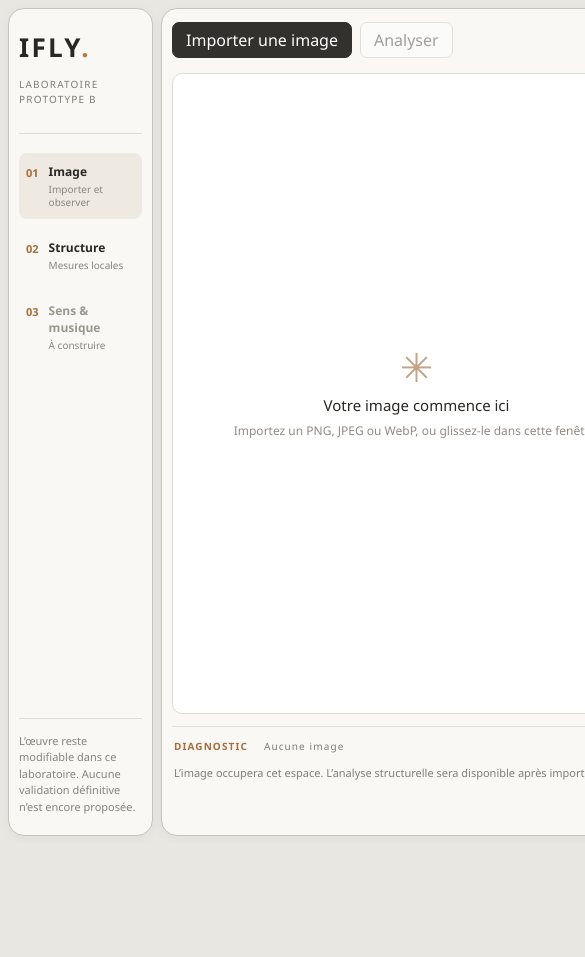
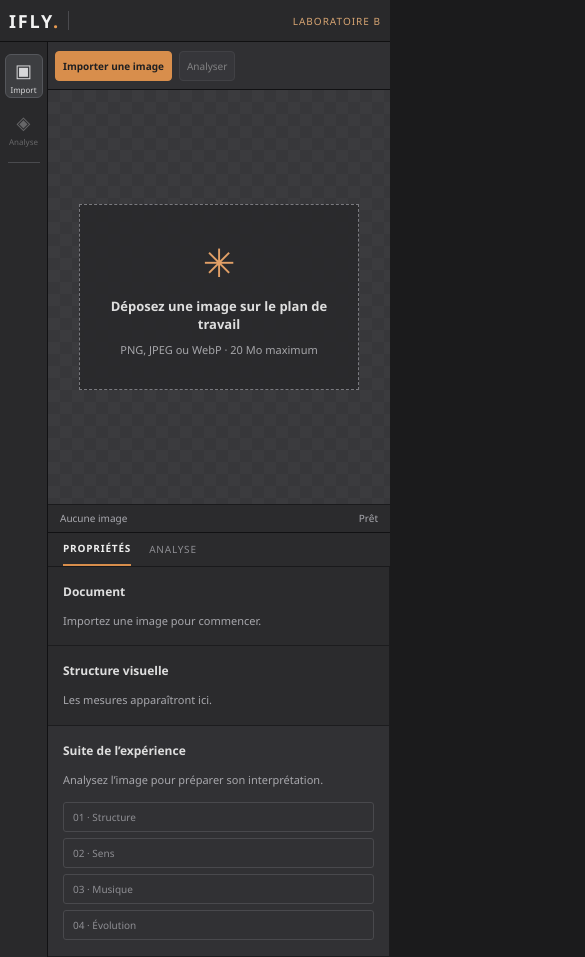
Before and after one commit to SpauriRosso/ifly, a React (Vite) app in the folder frontend/: page / in a window 390 px wide. Shown: the top 957 px of the page, 585 px wide, since content can reach past the window. Before the commit the page ends 844 px from the top, so only its background shows below. Built offline with nearby package versions, Linux system fonts and the light colour scheme.

Commit message:
Rework workspace as responsive graphics editor shell

```diff
--- a/frontend/src/App.tsx
+++ b/frontend/src/App.tsx
@@ -77,42 +77,60 @@ function App() {
   }, [])
 
   return <main className="app-shell" onDragOver={event => event.preventDefault()} onDrop={handleDrop}>
-    <aside className="tool-rail" aria-label="Étapes du laboratoire">
+    <header className="app-header">
       <div className="brand">IFLY<span>.</span></div>
-      <div className="rail-caption">LABORATOIRE<br />PROTOTYPE B</div>
-      <div className="rail-separator" />
-      <div className="step active"><span className="step-number">01</span><div><strong>Image</strong><small>Importer et observer</small></div></div>
-      <div className={`step ${analysis ? 'active' : ''}`}><span className="step-number">02</span><div><strong>Structure</strong><small>Mesures locales</small></div></div>
-      <div className="step muted"><span className="step-number">03</span><div><strong>Sens & musique</strong><small>À construire</small></div></div>
-      <div className="rail-bottom">L’œuvre reste modifiable dans ce laboratoire. Aucune validation définitive n’est encore proposée.</div>
+      <span className="header-divider" />
+      <span className="header-title">Atelier d’image</span>
+      <span className="header-file">{image?.fileName ?? 'Aucune œuvre ouverte'}</span>
+      <span className="header-mode">LABORATOIRE B</span>
+    </header>
+
+    <aside className="tool-rail" aria-label="Outils">
+      <button className="rail-tool selected" title="Importer une image" aria-label="Importer une image" onClick={() => inputRef.current?.click()}>▣<small>Import</small></button>
+      <button className="rail-tool" title="Analyser l’image" aria-label="Analyser l’image" onClick={() => void runAnalysis()} disabled={!image || busy !== null}>◈<small>Analyse</small></button>
+      <div className="rail-divider" />
+      <span className="rail-hint" title="Les outils de dessin arriveront dans le prototype A">Outils de dessin à venir</span>
     </aside>
 
     <section className="stage" aria-label="Œuvre importée">
-      <header className="stage-toolbar">
+      <div className="stage-toolbar">
         <div className="toolbar-actions">
           <button className="button primary" onClick={() => inputRef.current?.click()} disabled={busy === 'import'}>{image ? 'Changer l’image' : 'Importer une image'}</button>
           <button className="button" onClick={() => void runAnalysis()} disabled={!image || busy !== null}>{busy === 'analysis' ? 'Analyse en cours…' : 'Analyser'}</button>
           <input ref={inputRef} type="file" accept=".png,.jpg,.jpeg,.webp,image/png,image/jpeg,image/webp" onChange={handleSelection} className="visually-hidden" aria-label="Choisir une image" />
         </div>
-        <div className="play-state" title="La lecture sera disponible après l’intégration de la composition musicale">▶ &nbsp; Lecture indisponible</div>
-      </header>
+        <div className="play-state" title="La composition musicale sera disponible après l’analyse sémantique locale">▶ <span>Lecture à venir</span></div>
+      </div>
       <div className="canvas-area">
-        {image ? <img src={image.url} alt={`Œuvre importée : ${image.fileName}`} /> : <div className="canvas-empty"><div className="canvas-mark">✳</div><strong>Votre image commence ici</strong><span>Importez un PNG, JPEG ou WebP, ou glissez-le dans cette fenêtre.</span></div>}
+        {image ? <img src={image.url} alt={`Œuvre importée : ${image.fileName}`} /> : <div className="canvas-empty"><div className="canvas-mark">✳</div><strong>Déposez une image sur le plan de travail</strong><span>PNG, JPEG ou WebP · 20 Mo maximum</span></div>}
       </div>
-      <section className="inspection" aria-label="Diagnostic">
-        <div className="inspection-heading"><strong>DIAGNOSTIC</strong><span>{image ? image.fileName : 'Aucune image'}</span></div>
+      <div className="status-bar"><span>{image ? `${image.width} × ${image.height} px · ${image.format}` : 'Aucune image'}</span><span>{busy === 'analysis' ? 'Analyse locale en cours' : analysis ? 'Analyse structurelle terminée' : 'Prêt'}</span></div>
+    </section>
+
+    <aside className="inspector" aria-label="Analyse et propriétés">
+      <div className="inspector-tabs"><strong>PROPRIÉTÉS</strong><span>ANALYSE</span></div>
+      <section className="inspector-section">
+        <h2>Document</h2>
+        {image ? <dl className="document-facts"><div><dt>Nom</dt><dd title={image.fileName}>{image.fileName}</dd></div><div><dt>Dimensions</dt><dd>{image.width} × {image.height}</dd></div><div><dt>Taille</dt><dd>{(image.byteSize / 1024 / 1024).toFixed(2)} Mo</dd></div></dl> : <p className="hint">Importez une image pour commencer.</p>}
+      </section>
+      <section className="inspector-section">
+        <h2>Structure visuelle</h2>
         {error && <p className="error" role="alert">{error}</p>}
-        {!image && <p className="hint">L’image occupera cet espace. L’analyse structurelle sera disponible après import.</p>}
-        {image && !analysis && !error && <p className="hint">{image.format} · {image.width} × {image.height} px · {(image.byteSize / 1024 / 1024).toFixed(2)} Mo — Cliquez sur « Analyser » pour mesurer la structure.</p>}
+        {!analysis && <p className="hint">{image ? 'Cliquez sur Analyser pour mesurer cette image.' : 'Les mesures apparaîtront ici.'}</p>}
         {analysis && <><div className="metric-grid">
           <div><span>Luminosité</span><strong>{percent(analysis.brightness)}</strong></div>
           <div><span>Contraste</span><strong>{percent(analysis.contrast)}</strong></div>
           <div><span>Contours</span><strong>{percent(analysis.edgeDensity)}</strong></div>
           <div><span>Couleurs</span><strong>{percent(analysis.colorDiversity)}</strong></div>
           <div><span>Complexité</span><strong>{percent(analysis.complexity)}</strong></div>
-        </div><p className="analysis-note">Mesures visuelles locales uniquement. La description du sujet et de l’atmosphère nécessite encore un modèle installé localement.</p></>}
+        </div><p className="analysis-note">Mesures locales sans interprétation du sujet ni de l’émotion.</p></>}
       </section>
-    </section>
+      <section className="inspector-section next-section">
+        <h2>Suite de l’expérience</h2>
+        <p className="hint">{analysis ? 'Prochaine étape : intégrer et évaluer un modèle visuel local pour comprendre le sujet et l’atmosphère. La musique viendra après ce test.' : 'Analysez l’image pour préparer son interprétation.'}</p>
+        <div className="pipeline"><span className={analysis ? 'done' : ''}>01 · Structure</span><span>02 · Sens</span><span>03 · Musique</span><span>04 · Évolution</span></div>
+      </section>
+    </aside>
   </main>
 }
 
--- a/frontend/src/app.css
+++ b/frontend/src/app.css
@@ -1,80 +1,123 @@
 :root {
   font-family: "Segoe UI", Arial, sans-serif;
-  color: #292724;
-  background: #e9e7e2;
+  color: #dedede;
+  background: #1b1b1c;
   font-synthesis: none;
 }
 
 * { box-sizing: border-box; }
-body { margin: 0; min-width: 680px; }
+body { margin: 0; min-width: 0; }
 button { font: inherit; }
+button:focus-visible { outline: 2px solid #9ebbe3; outline-offset: 2px; }
 
 .app-shell {
   display: grid;
-  grid-template-columns: 190px minmax(0, 1fr);
-  gap: 12px;
+  grid-template-columns: 64px minmax(0, 1fr) 272px;
+  grid-template-rows: 44px minmax(0, 1fr);
   height: 100dvh;
   min-height: 0;
-  padding: 12px;
+  overflow: hidden;
+  background: #202022;
 }
 
-.tool-rail, .stage {
-  border: 1px solid #c7c3ba;
-  border-radius: 16px;
-  background: #f9f8f5;
-  box-shadow: 0 2px 12px #28251e0b;
+.app-header {
+  grid-column: 1 / -1;
+  display: flex;
+  align-items: center;
+  gap: 15px;
+  min-width: 0;
+  padding: 0 16px;
+  border-bottom: 1px solid #101011;
+  background: #29292b;
+  font-size: 12px;
 }
+.brand { font-size: 18px; font-weight: 800; letter-spacing: .1em; color: #f2f2f2; }
+.brand span { color: #e99b52; }
+.header-divider { height: 19px; width: 1px; background: #4a4a4e; }
+.header-title { color: #d2d2d4; white-space: nowrap; }
+.header-file { flex: 1; min-width: 0; color: #98989c; overflow: hidden; white-space: nowrap; text-overflow: ellipsis; }
+.header-mode { color: #d6a472; font-size: 10px; letter-spacing: .1em; white-space: nowrap; }
 
 .tool-rail {
   display: flex;
   flex-direction: column;
-  padding: 24px 16px 18px;
+  align-items: center;
+  gap: 8px;
+  min-height: 0;
+  padding: 12px 6px;
+  border-right: 1px solid #111113;
+  background: #29292b;
 }
-.brand { font-size: 26px; font-weight: 800; letter-spacing: .09em; }
-.brand span { color: #bc783f; }
-.rail-caption { margin-top: 12px; color: #817c74; font-size: 10px; line-height: 1.5; letter-spacing: .12em; }
-.rail-separator { height: 1px; margin: 26px 0 14px; background: #dfdcd5; }
-.step { display: flex; align-items: flex-start; gap: 10px; margin: 5px 0; padding: 10px 7px; border-radius: 8px; }
-.step.active { background: #eeeae2; }
-.step.muted { color: #9c978e; }
-.step-number { color: #a86c39; font-size: 11px; font-weight: 700; padding-top: 2px; }
-.step strong, .step small { display: block; }
-.step strong { font-size: 12px; font-weight: 650; }
-.step small { margin-top: 3px; color: #89847c; font-size: 10px; line-height: 1.3; }
-.rail-bottom { margin-top: auto; border-top: 1px solid #dfdcd5; padding-top: 14px; color: #89847c; font-size: 11px; line-height: 1.5; }
+.rail-tool { display: flex; flex-direction: column; align-items: center; justify-content: center; gap: 2px; width: 48px; height: 48px; border: 1px solid transparent; border-radius: 6px; background: transparent; color: #d7d7d9; font-size: 21px; cursor: pointer; --wails-draggable: no-drag; }
+.rail-tool small { font-size: 9px; }
+.rail-tool:hover:not(:disabled), .rail-tool.selected { border-color: #55575c; background: #3d3e41; }
+.rail-tool:disabled { opacity: .35; cursor: default; }
+.rail-divider { width: 32px; height: 1px; margin: 4px 0; background: #4a4b4f; }
+.rail-hint { writing-mode: vertical-rl; color: #77787e; font-size: 10px; letter-spacing: .04em; }
 
-.stage { display: grid; grid-template-rows: auto minmax(0, 1fr) auto; min-width: 0; min-height: 0; padding: 14px; }
-.stage-toolbar { display: flex; justify-content: space-between; align-items: center; gap: 12px; min-height: 42px; margin-bottom: 12px; }
-.toolbar-actions { display: flex; gap: 8px; }
-.button { min-height: 34px; padding: 6px 13px; border: 1px solid #c7c2b9; border-radius: 7px; background: #fff; color: #38342e; cursor: pointer; --wails-draggable: no-drag; }
-.button.primary { background: #33312e; color: white; border-color: #33312e; }
-.button:hover:not(:disabled) { border-color: #a46e41; }
-.button:disabled { opacity: .45; cursor: default; }
-.play-state { white-space: nowrap; padding: 8px 10px; border: 1px solid #dedbd4; border-radius: 7px; color: #9b968e; font-size: 11px; }
-.canvas-area { min-width: 0; min-height: 0; display: flex; align-items: center; justify-content: center; overflow: hidden; border: 1px solid #dedbd4; border-radius: 10px; background: #fff; }
-.canvas-area img { display: block; max-width: 100%; max-height: 100%; width: auto; height: auto; object-fit: contain; }
-.canvas-empty { display: flex; flex-direction: column; align-items: center; gap: 8px; text-align: center; padding: 20px; }
-.canvas-mark { color: #c2a484; font-size: 40px; line-height: 1; }
-.canvas-empty strong { font-size: 15px; font-weight: 550; }
-.canvas-empty span { color: #918b82; font-size: 12px; line-height: 1.4; }
-.inspection { flex: 0 0 auto; min-height: 99px; margin-top: 12px; border-top: 1px solid #e2dfd9; padding: 12px 2px 0; }
-.inspection-heading { display: flex; gap: 16px; min-width: 0; font-size: 10px; letter-spacing: .11em; }
-.inspection-heading strong { color: #a86c39; }
-.inspection-heading span { color: #817c74; overflow: hidden; text-overflow: ellipsis; white-space: nowrap; }
-.hint, .error, .analysis-note { margin: 12px 0 0; font-size: 11px; line-height: 1.5; }
-.hint, .analysis-note { color: #817c74; }
-.error { color: #a8372b; }
-.metric-grid { display: grid; grid-template-columns: repeat(5, minmax(0, 1fr)); gap: 12px; margin-top: 11px; }
+.stage { display: grid; grid-template-rows: 48px minmax(0, 1fr) 28px; min-width: 0; min-height: 0; }
+.stage-toolbar { display: flex; align-items: center; justify-content: space-between; gap: 10px; min-width: 0; padding: 0 14px; border-bottom: 1px solid #111113; background: #303033; }
+.toolbar-actions { display: flex; gap: 7px; min-width: 0; }
+.button { height: 30px; padding: 0 12px; border: 1px solid #5a5a60; border-radius: 4px; background: #404044; color: #f1f1f2; font-size: 11px; cursor: pointer; white-space: nowrap; --wails-draggable: no-drag; }
+.button.primary { background: #d88e4c; border-color: #d88e4c; color: #202022; font-weight: 700; }
+.button:hover:not(:disabled) { filter: brightness(1.16); }
+.button:disabled { opacity: .42; cursor: default; }
+.play-state { flex: 0 0 auto; color: #8f9095; border: 1px solid #55555a; border-radius: 4px; padding: 7px 10px; font-size: 11px; white-space: nowrap; }
+.canvas-area { display: flex; align-items: center; justify-content: center; min-width: 0; min-height: 0; overflow: hidden; padding: 24px; background: #37373a; background-image: linear-gradient(45deg,#3b3b3e 25%,transparent 25%),linear-gradient(-45deg,#3b3b3e 25%,transparent 25%),linear-gradient(45deg,transparent 75%,#3b3b3e 75%),linear-gradient(-45deg,transparent 75%,#3b3b3e 75%); background-size: 24px 24px; background-position: 0 0,0 12px,12px -12px,-12px 0; }
+.canvas-area img { display: block; max-width: 100%; max-height: 100%; width: auto; height: auto; object-fit: contain; box-shadow: 0 8px 26px #0008; }
+.canvas-empty { display: flex; flex-direction: column; align-items: center; gap: 9px; max-width: 280px; padding: 30px; border: 1px dashed #7b7b80; background: #29292be8; text-align: center; }
+.canvas-mark { color: #e2a067; font-size: 39px; }
+.canvas-empty strong { font-size: 13px; font-weight: 600; }
+.canvas-empty span { color: #a6a6aa; font-size: 11px; line-height: 1.5; }
+.status-bar { display: flex; justify-content: space-between; gap: 8px; align-items: center; min-width: 0; padding: 0 12px; background: #2b2b2d; border-top: 1px solid #1a1a1c; color: #aaaab0; font-size: 10px; }
+.status-bar span { overflow: hidden; white-space: nowrap; text-overflow: ellipsis; }
+
+.inspector { min-width: 0; min-height: 0; overflow-y: auto; border-left: 1px solid #111113; background: #2b2b2d; }
+.inspector-tabs { display: flex; gap: 18px; align-items: center; height: 48px; padding: 0 15px; border-bottom: 1px solid #19191b; font-size: 10px; letter-spacing: .08em; }
+.inspector-tabs strong { align-self: stretch; display: flex; align-items: center; border-bottom: 2px solid #d88e4c; color: #eee; }
+.inspector-tabs span { color: #8e8e93; }
+.inspector-section { padding: 16px 15px; border-bottom: 1px solid #1c1c1e; }
+.inspector-section h2 { margin: 0 0 13px; font-size: 12px; font-weight: 600; }
+.document-facts { margin: 0; }
+.document-facts div { display: grid; grid-template-columns: 70px minmax(0,1fr); gap: 8px; margin: 8px 0; font-size: 11px; }
+.document-facts dt { color: #97979c; }
+.document-facts dd { min-width: 0; margin: 0; overflow: hidden; text-overflow: ellipsis; white-space: nowrap; }
+.hint, .error, .analysis-note { margin: 0; color: #a8a8ad; font-size: 11px; line-height: 1.5; }
+.error { color: #f5a69a; }
+.analysis-note { margin-top: 13px; }
+.metric-grid { display: grid; grid-template-columns: repeat(2,minmax(0,1fr)); gap: 13px 8px; }
 .metric-grid div { min-width: 0; }
 .metric-grid span, .metric-grid strong { display: block; }
-.metric-grid span { color: #878178; font-size: 10px; }
-.metric-grid strong { margin-top: 3px; font-size: 14px; font-weight: 650; }
-.analysis-note { margin-top: 8px; }
-.visually-hidden { position: absolute; width: 1px; height: 1px; overflow: hidden; clip: rect(0, 0, 0, 0); white-space: nowrap; }
+.metric-grid span { color: #a2a2a8; font-size: 10px; }
+.metric-grid strong { margin-top: 3px; color: #f0f0f0; font-size: 17px; font-weight: 550; }
+.next-section { background: #313134; }
+.pipeline { display: grid; gap: 6px; margin-top: 14px; color: #8e8e93; font-size: 10px; }
+.pipeline span { padding: 7px 9px; border: 1px solid #49494d; border-radius: 3px; }
+.pipeline .done { color: #f2c18f; border-color: #a46835; }
+.visually-hidden { position: absolute; width: 1px; height: 1px; overflow: hidden; clip: rect(0,0,0,0); white-space: nowrap; }
 
-@media (max-width: 820px) {
-  .app-shell { grid-template-columns: 145px minmax(0, 1fr); gap: 8px; padding: 8px; }
-  .tool-rail { padding: 20px 10px; }
-  .stage { padding: 10px; }
+@media (max-width: 900px) {
+  .app-shell { grid-template-columns: 56px minmax(0,1fr); grid-template-rows: 44px minmax(220px,1fr) minmax(150px,auto); }
+  .tool-rail { grid-row: 2 / 4; }
+  .inspector { grid-column: 2; grid-row: 3; max-height: 220px; border-left: 0; border-top: 1px solid #111113; }
+  .inspector-section { display: inline-block; vertical-align: top; width: 33.333%; border-right: 1px solid #1c1c1e; }
+  .inspector-tabs { height: 34px; }
+  .rail-tool { width: 44px; }
+}
+
+@media (max-width: 600px) {
+  .app-shell { grid-template-columns: 48px minmax(0,1fr); grid-template-rows: 42px minmax(280px,58dvh) auto; height: auto; min-height: 100dvh; overflow: visible; }
+  .app-header { gap: 8px; padding: 0 9px; }
+  .header-title, .header-file { display: none; }
+  .header-mode { margin-left: auto; }
+  .tool-rail { grid-row: 2 / 4; }
+  .rail-tool { width: 38px; height: 44px; font-size: 18px; }
+  .rail-tool small { font-size: 8px; }
+  .rail-hint { display: none; }
+  .stage-toolbar { gap: 5px; padding: 0 7px; }
+  .button { padding: 0 7px; font-size: 10px; }
   .play-state { display: none; }
+  .canvas-area { padding: 10px; }
+  .inspector { grid-column: 2; grid-row: 3; max-height: none; overflow: visible; }
+  .inspector-section { display: block; width: 100%; }
 }
```
